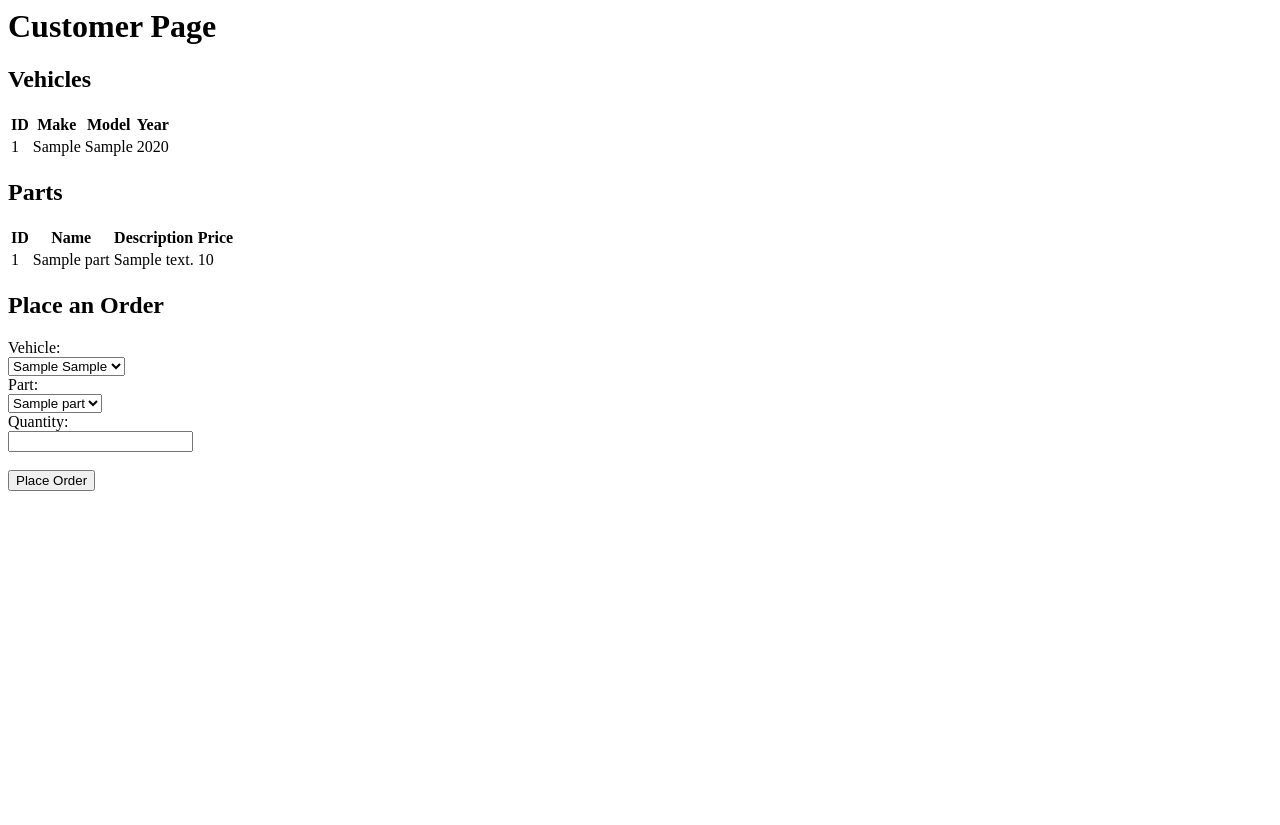
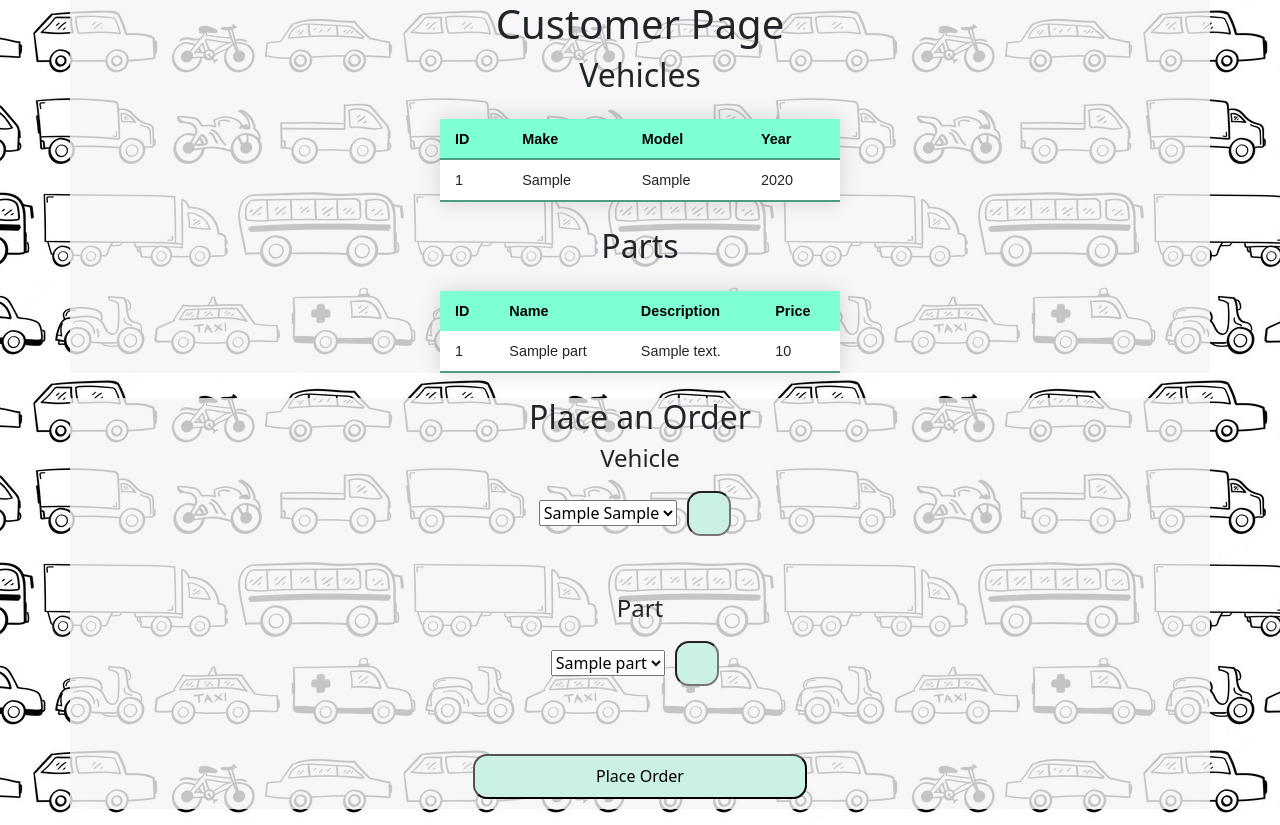
Before and after one commit to kintama48/ShowroomManagementSystem, a PHP site: page /customer/customer_homepage.php in a window 1280 px wide. Before the commit the page ends 491 px from the top, so only its background shows below. Run offline with PHP 8.4, Linux system fonts and the light colour scheme; tables that the repository leaves empty or names only in its code hold one stand-in row (values such as "Sample post").

Commit message:
Added styling to customer page

```diff
--- a/customer/customer_homepage.php
+++ b/customer/customer_homepage.php
@@ -2,17 +2,25 @@
 <html>
     <head>
         <title>Customer Page</title>
+        <link href="https://cdn.jsdelivr.net/npm/bootstrap@5.3.0-alpha1/dist/css/bootstrap.min.css" rel="stylesheet" integrity="sha384-GLhlTQ8iRABdZLl6O3oVMWSktQOp6b7In1Zl3/Jr59b6EGGoI1aFkw7cmDA6j6gD" crossorigin="anonymous">
+        <script src="https://cdn.jsdelivr.net/npm/bootstrap@5.3.0-alpha1/dist/js/bootstrap.bundle.min.js" integrity="sha384-w76AqPfDkMBDXo30jS1Sgez6pr3x5MlQ1ZAGC+nuZB+EYdgRZgiwxhTBTkF7CXvN" crossorigin="anonymous"></script>
+        <link rel="stylesheet" href="../stylesheets/customer_homepage.css">
     </head>
     <body>
+        <div id="table-div" class="container">
             <h1>Customer Page</h1>
             <h2>Vehicles</h2>
-<table>
+            <table class="styled-table">
                 <tr>
+                    <thead>
                         <th>ID</th>
                         <th>Make</th>
                         <th>Model</th>
                         <th>Year</th>
+                    </thead>
                 </tr>
+
+                <tbody>
                     <?php
                     // Include the code to retrieve the list of vehicles from the database
                     include 'get_vehicles.php';
@@ -27,15 +35,22 @@
                         echo "</tr>";
                     }
                     ?>
+                </tbody>
+
             </table>
+
             <h2>Parts</h2>
-<table>
+            <table class="styled-table">
+                <thead>
                     <tr>
                         <th>ID</th>
                         <th>Name</th>
                         <th>Description</th>
                         <th>Price</th>
                     </tr>
+                </thead>
+
+                <tbody>
                     <?php
                     // Include the code to retrieve the list of parts from the database
                     include 'get_parts.php';
@@ -50,11 +65,21 @@
                         echo "</tr>";
                     }
                     ?>
+
+                </tbody>
+
             </table>
+
+        </div>
+
+        <div id="form-div" class="container">
+
             <h2>Place an Order</h2>
             <form action="place_order.php" method="post">
-    <label for="vehicle_id">Vehicle:</label><br>
+                <label for="vehicle_id"><h4>Vehicle</h4></label><br>
                 <select id="vehicle_id" name="vehicle_id">
+
+
                     <?php
                     // Include the code to retrieve the list of vehicles from the database
                     include 'get_vehicles.php';
@@ -64,9 +89,14 @@
                         echo "<option value='" . $vehicle['id'] . "'>" . $vehicle['make'] . " " . $vehicle['model'] . "</option>";
                     }
                     ?>
+
+                    <label for="quantity">Quantity:</label><br>
+                    <input style="width:4%;" type="number" id="quantity-car" name="quantity-car" min="1"><br><br>
+
                 </select><br>
-    <label for="part_id">Part:</label><br>
+                <label for="part_id"><h4>Part</h4></label><br>
                 <select id="part_id" name="part_id">
+
                     <?php
                     // Include the code to retrieve the list of parts from the database
                     include 'get_parts.php';
@@ -76,10 +106,15 @@
                         echo "<option value='" . $part['id'] . "'>" . $part['name'] . "</option>";
                     }
                     ?>
+
+                    <label for="quantity">Quantity:</label><br>
+                    <input style="width:4%;" type="number" id="quantity-part" name="quantity-part" min="1"><br><br>
+
                 </select><br>
-    <label for="quantity">Quantity:</label><br>
-    <input type="number" id="quantity" name="quantity" min="1"><br><br>
                 <input type="submit" value="Place Order">
             </form>
+
+        </div>
+
     </body>
 </html>
--- a/stylesheets/customer_homepage.css
+++ b/stylesheets/customer_homepage.css
@@ -0,0 +1,58 @@
+body {
+
+    text-align:center;
+    background-image: url("../assets/bg.jpg");
+
+}
+
+.container{
+    background-color: rgb(245, 245, 245,.8);
+
+}
+
+input{
+    border-radius: 14px;
+    height: 45px;
+    width: 30%;
+    margin:10px;
+    padding: 5px;
+    background-color: rgb(203, 240, 228);
+
+}
+
+input[type=text]:focus {
+    border: 3px solid #555;
+}
+.styled-table {
+    border-collapse: collapse;
+    margin: 25px 0;
+    font-size: 0.9em;
+    font-family: sans-serif;
+    min-width: 400px;
+    box-shadow: 0 0 20px rgba(0, 0, 0, 0.15);
+    margin-left:auto;
+    margin-right:auto;
+    background-color: white;
+}
+
+.styled-table thead tr {
+    background-color: aquamarine;
+    color: black;
+    text-align: left;
+}
+
+.styled-table th,.styled-table td {
+    padding: 12px 15px;
+}
+
+.styled-table tbody tr {
+    border-bottom: 1px solid #dddddd;
+}
+
+.styled-table tbody tr:nth-of-type(even) {
+    background-color: #f3f3f3;
+}
+
+.styled-table tbody tr:last-of-type {
+    border-bottom: 2px solid rgb(78, 156, 131);
+}
```
Lines whose indentation alone changed are shown as unchanged.
